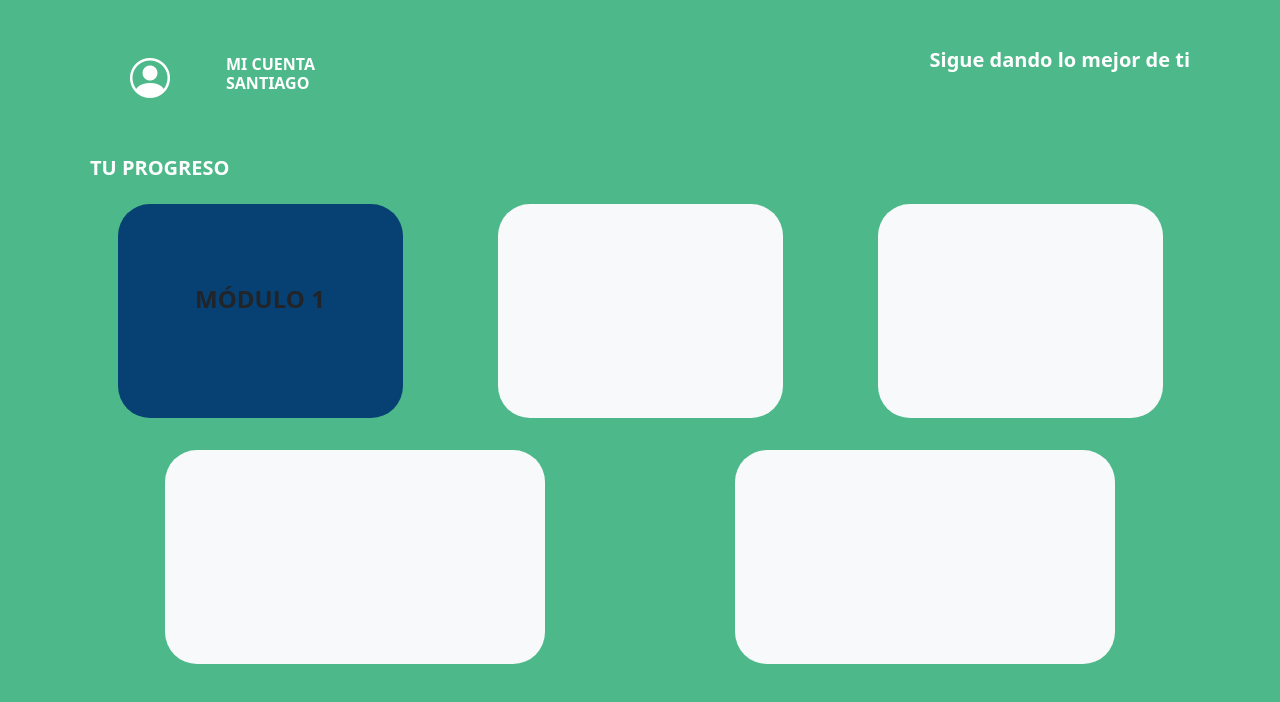
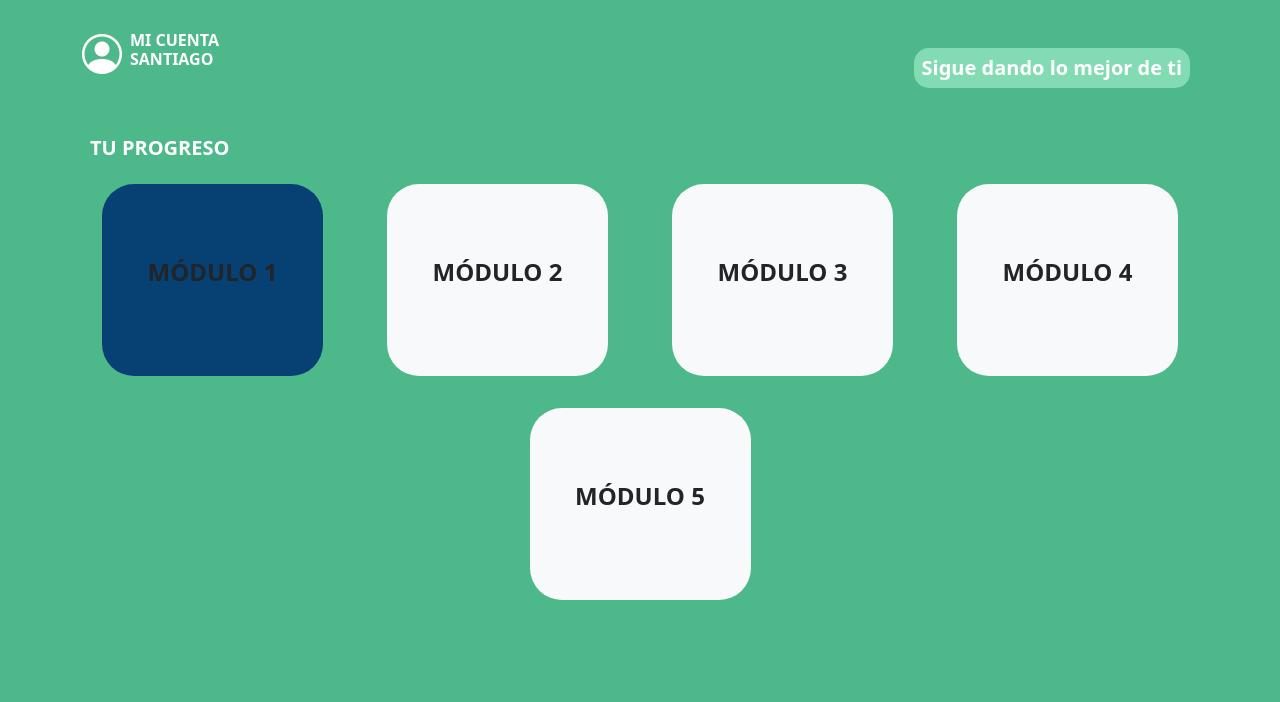
Before and after one commit to AlexisHenao123/bootstrap-react-2901771, a plain HTML site: page 0-Injury-Treat/index.html in a window 1280 px wide. Drawn offline with nearby package versions, Linux system fonts and the light colour scheme.

Commit message:
Interfaz progreso terminado

```diff
--- a/0-Injury-Treat/css/index.css
+++ b/0-Injury-Treat/css/index.css
@@ -15,22 +15,19 @@
     align-items: center;
     color: white;
 }
-.interior1{
-    height: 214px;
-}
-
-.interior2{
-    height: 214px;
-}
-
-.interior3{
-    height: 214px;
-}
-
-.interior4{
-    height: 214px;
-}
-
 .anuncio{
     align-items: center;
 }
+
+.bg-sombra{
+    background-color: #83dbb4;
+}
+
+.texto{
+    padding: 8px;
+    border-radius: 15px;
+}
+.py-6 {
+    padding-top: 70px;
+    padding-bottom: 70px;
+}
--- a/0-Injury-Treat/index.html
+++ b/0-Injury-Treat/index.html
@@ -13,13 +13,13 @@
         <div class="row justify-content-between">
             <div class="col-6">
                 <div class="icono">
-                    <i class="m-5 text-white fs-1 bi bi-person-circle"></i>
-                    <h6 class="text-white display-10 mx-2"><strong>MI CUENTA</strong><br><strong>SANTIAGO</strong></h6>
+                    <i class="pt-4 text-white fs-1 bi bi-person-circle"></i>
+                    <h6 class="pt-4 text-white display-10 mx-2"><strong>MI CUENTA</strong><br><strong>SANTIAGO</strong></h6>
                 </div>
             </div>
-            <div class="col-4">
+            <div class="col-6">
                 <div class="anuncio d-flex justify-content-end">
-                    <h6 class="m-5 fs-5 text-white mx-2"><strong>Sigue dando lo mejor de ti</strong></h6>
+                    <h6 class="texto bg-sombra m-5 fs-5 text-white mx-2"><strong>Sigue dando lo mejor de ti</strong></h6>
                 </div>
             </div>
             <div class="row">
@@ -31,23 +31,32 @@
     </div>
     <div class="container">
         <div class="row justify-content-around">
-            <div class="col-3 rounded-5 bg-dark-blue m-3">
-                <div class="interior1 text-center d-flex justify-content-center align-items-center">
-                    <p class="mb-3 pb-2 fs-4"><strong>MÓDULO 1</strong></p>
+            <div class="col-12 col-xl-3 col-md-5 px-3">
+                <div class="d-flex justify-content-center align-items-center rounded-5 bg-dark-blue m-3 px-3">
+                    <p class="mb-3 py-6 fs-4"><strong>MÓDULO 1</strong></p>
                 </div>
             </div>
-            <div class="col-3 rounded-5 bg-light m-3">
-                <div class="interior2"></div>
+            <div class="col-12 col-xl-3 col-md-5 px-3">
+                <div class="d-flex justify-content-center align-items-center rounded-5 bg-light m-3 px-3">
+                    <p class="mb-3 py-6 fs-4"><strong>MÓDULO 2</strong></p>
+                </div>
             </div>
-            <div class="col-3 rounded-5 bg-light m-3">
-                <div class="interior3"></div>
+            <div class="col-12 col-xl-3 col-md-5 px-3">
+                <div class="d-flex justify-content-center align-items-center rounded-5 bg-light m-3 px-3">
+                    <p class="mb-3 py-6 fs-4"><strong>MÓDULO 3</strong></p>
+                </div>
             </div>
-            <div class="col-4 rounded-5 bg-light m-3">
-                <div class="interior4"></div>
+            <div class="col-12 col-xl-3 col-md-5 px-3">
+                <div class="d-flex justify-content-center align-items-center rounded-5 bg-light m-3 px-3">
+                    <p class="mb-3 py-6 fs-4"><strong>MÓDULO 4</strong></p>
+                </div>
             </div>
-            <div class="col-4 rounded-5 bg-light m-3">
-                <div class="interior5"></div>
+            <div class="col-12 col-xl-3 col-md-5 px-3">
+                <div class="d-flex justify-content-center align-items-center rounded-5 bg-light m-3 px-3">
+                    <p class="mb-3 py-6 fs-4"><strong>MÓDULO 5</strong></p>
+                </div>
             </div>
+
 
     </div>
 </body>
```
